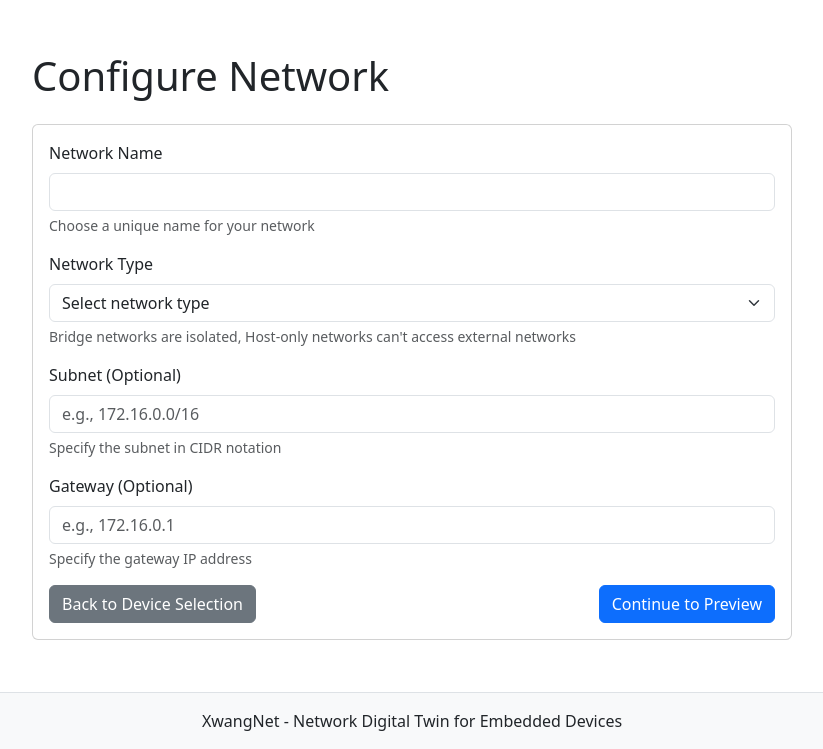
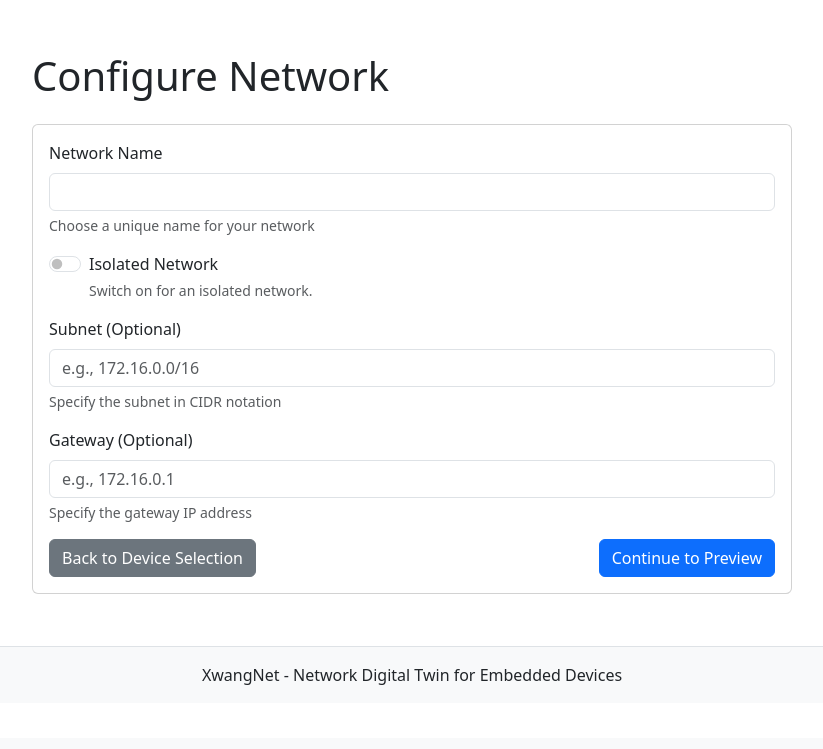
Before and after one commit to LightningGod7/XwangNet, a Django app: page /network/configure/ in a window 1280 px wide. Shown: the part 62-811 px from the top of the page, without its empty margins (228-1051 px from the left). After the commit the page ends 747 px from the top, so only its background shows below. Run offline with Django 5.2, Linux system fonts and the light colour scheme.

Commit message:
feat: "network_type" changed to "isolated"

```diff
--- a/xwangnet/forms.py
+++ b/xwangnet/forms.py
@@ -14,7 +14,7 @@ class DockerContainerForm(forms.ModelForm):
 class NetworkConfigurationForm(forms.ModelForm):
     class Meta:
         model = NetworkConfiguration
-        fields = ['name', 'network_type', 'subnet', 'gateway']
+        fields = ['name', 'isolated', 'subnet', 'gateway']
 
 class DeviceInstanceForm(forms.ModelForm):
     class Meta:
--- a/xwangnet/models.py
+++ b/xwangnet/models.py
@@ -53,12 +53,7 @@ class DeviceTemplate(models.Model):
 
 class NetworkConfiguration(models.Model):
     name = models.CharField(max_length=255, unique=True)
-    NETWORK_TYPES = [
-        ('bridge', 'Bridge'),
-        ('host', 'Host-only'),
-    ]
-
-    network_type = models.CharField(max_length=10, choices=NETWORK_TYPES)
+    isolated = models.BooleanField(default=False)
     subnet = models.CharField(max_length=255, blank=True)
     gateway = models.CharField(max_length=255, blank=True)
     created_at = models.DateTimeField(auto_now_add=True)
--- a/xwangnet/templates/container_list.html
+++ b/xwangnet/templates/container_list.html
@@ -120,6 +120,7 @@ function generateContainerCard(container) {
                             <p><strong>Image:</strong> ${container.image}</p>
                             <p><strong>ID:</strong> ${container.id}</p>
                             <p><strong>Network:</strong> ${container.network || 'None'}</p>
+                            <p><strong>Isolated:</strong> ${container.is_isolated === true ? "True" : container.is_isolated === false ? "False" : "None"}</p>
                             <p><strong>Created:</strong> ${new Date(container.created).toLocaleString()}</p>
                         </div>
                         <div class="col-md-6">
--- a/xwangnet/templates/deployment_detail.html
+++ b/xwangnet/templates/deployment_detail.html
@@ -43,6 +43,7 @@
                     <p>Status: <span id="network-status" class="badge bg-{{ deployment.network_status|yesno:'success,danger' }}">
                         {{ deployment.network_status }}
                     </span></p>
+                    <p>Isolated: {{deployment.network.isolated}}</p>
                     <div class="network-actions">
                         <button onclick="toggleNetwork('up')"
                                 class="btn btn-success"
@@ -164,7 +165,7 @@
                         <p>Status: <span class="container-status badge bg-{{ container.status|yesno:'success,danger' }}">
                             {{ container.status }}
                         </span></p>
-                        <p id=internal-ip>{{ container.internal_ip }}</p>
+                        <p id=internal-ip>IP Addr: {{ container.internal_ip }}</p>
                         <div class="d-flex gap-2 mb-2">
                             <div class="btn-group">
                             {% if container.status == 'stopped' %}
--- a/xwangnet/templates/network_config.html
+++ b/xwangnet/templates/network_config.html
@@ -27,22 +27,16 @@
                     <div class="form-text">Choose a unique name for your network</div>
                 </div>
 
-                <div class="mb-3">
-                    <label for="id_network_type" class="form-label">Network Type</label>
-                    <select class="form-select {% if form.network_type.errors %}is-invalid{% endif %}"
-                            id="id_network_type"
-                            name="network_type"
-                            required>
-                        <option value="">Select network type</option>
-                        <option value="bridge" {% if form.network_type.value == 'bridge' %}selected{% endif %}>Bridge</option>
-                        <option value="host" {% if form.network_type.value == 'host' %}selected{% endif %}>Host-only</option>
-                    </select>
-                    {% if form.network_type.errors %}
-                        <div class="invalid-feedback">
-                            {{ form.network_type.errors|join:", " }}
-                        </div>
-                    {% endif %}
-                    <div class="form-text">Bridge networks are isolated, Host-only networks can't access external networks</div>
+                <!-- New Isolated Network Switch -->
+                <div class="form-check form-switch mb-3">
+                    <input type="checkbox"
+                           class="form-check-input {% if form.isolated.errors %}is-invalid{% endif %}"
+                           id="id_isolated"
+                           name="isolated"
+                           value="true"
+                           {% if form.isolated.value %}checked{% endif %}>
+                    <label class="form-check-label" for="id_isolated">Isolated Network</label>
+                    <div class="form-text">Switch on for an isolated network.</div>
                 </div>
 
                 <div class="mb-3">
@@ -85,7 +79,6 @@
         </div>
     </div>
 </div>
-
 {% endblock %}
 
 {% block extra_js %}
@@ -140,15 +133,6 @@
                 console.error('Error auto-populating gateway:', e)
             }
         })
-
-        // Network type help tooltip
-        const networkTypeSelect = document.getElementById('id_network_type')
-        networkTypeSelect.addEventListener('change', function() {
-            const helpText = this.value === 'host'
-                ? 'Host-only networks are completely isolated from external networks'
-                : 'Bridge networks allow controlled access to external networks'
-            this.nextElementSibling.nextElementSibling.textContent = helpText
-        })
     })()
 </script>
 {% endblock %}
--- a/xwangnet/views.py
+++ b/xwangnet/views.py
@@ -110,6 +110,7 @@ def container_list_api(request):
                 'health_status': container.attrs.get('State', {}).get('Health', {}).get('Status', 'No health check'),
                 'health_log': container.attrs.get('State', {}).get('Health', {}).get('Log', [])[-3:] if isinstance(container.attrs.get('State', {}).get('Health', {}).get('Log', []), list) else ['No health logs'],
                 'device_name': deployed_container.device.name,
+                'is_isolated': deployment.network.isolated if deployment.network else None,
                 **stats
             }
             containers_data.append(container_info)
@@ -175,7 +176,7 @@ def compose_preview(request):
         'version': '3.9',
         'networks': {
             network.name: {
-                'driver': network.network_type,
+                'driver': 'bridge',
                 'ipam': {
                     'config': [{'subnet': network.subnet, 'gateway': network.gateway}]
                 }
@@ -367,7 +368,8 @@ def toggle_network(request, deployment_id):
                 # Check if subnet and gateway are provided
                 network_params = {
                     'name': deployment.network.name,
-                    'driver': deployment.network.network_type,
+                    'driver': 'bridge',
+                    'internal': deployment.network.isolated
                 }
 
                 # Only add IPAM config if both subnet and gateway are provided
@@ -783,11 +785,12 @@ def networks(request):
             network_info = {
                 'id': f'planned_{network.id}',
                 'name': network.name,
-                'driver': network.network_type,
+                'driver': 'bridge',
                 'subnet': network.subnet,
                 'gateway': network.gateway,
                 'status': 'planned',
-                'container_count': 0
+                'container_count': 0,
+                'internal': network.isolated
             }
             networks_data.append(network_info)
 
@@ -835,7 +838,8 @@ def network_action(request, network_id):
 
                 network = client.networks.create(
                     name=db_network.name,
-                    driver=db_network.network_type,
+                    driver='bridge',
+                    internal=db_network.isolated,
                     ipam=ipam_config if ipam_config else None
                 )
                 return JsonResponse({'status': 'success', 'message': f'Network {db_network.name} created'})
```
Also changed, not shown: xwangnet/admin.py (+4 -3 lines), xwangnet/migrations/0010_remove_networkconfiguration_network_type_and_more.py (added).
